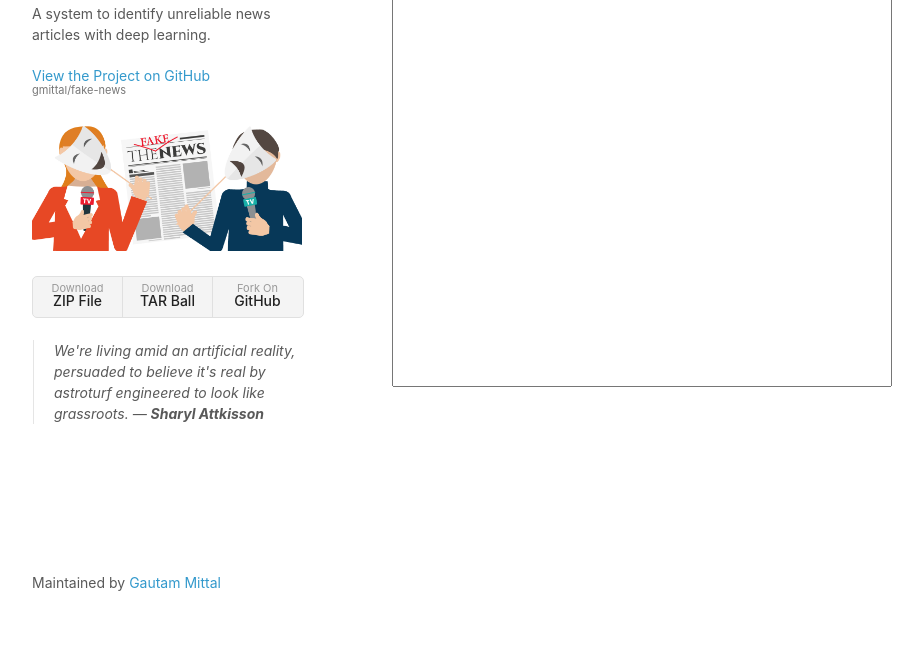
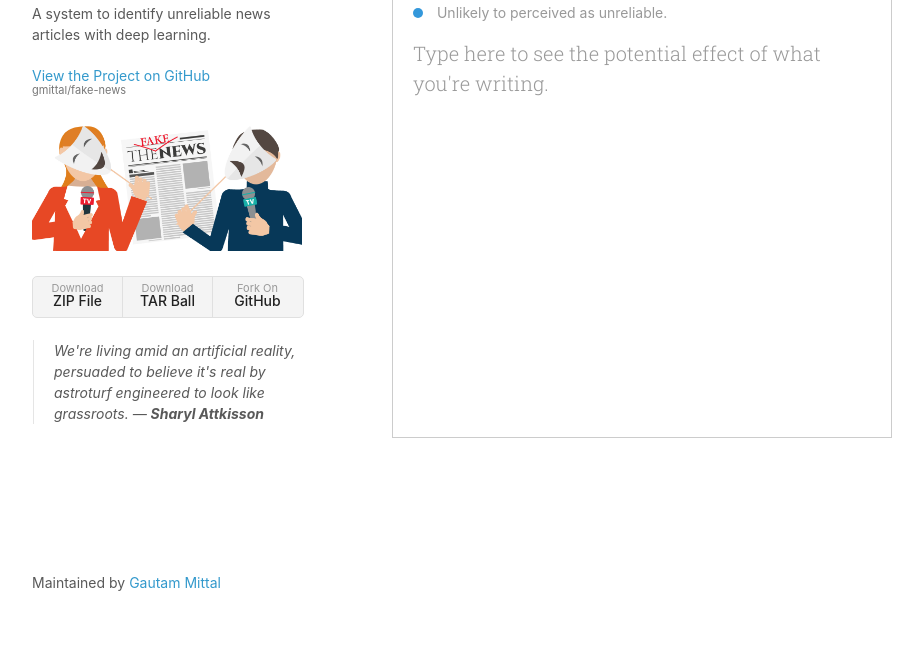
Before and after one commit to gmittal/fake-news, a plain HTML site: page demo/index.html in a window 1280 px wide. Shown: the part 137-800 px from the top of the page, without its empty margins (178-1101 px from the left). Drawn offline with Linux system fonts and the light colour scheme.

Commit message:
Add reliability indicator.

```diff
--- a/demo/index.html
+++ b/demo/index.html
@@ -6,6 +6,7 @@
     <title>Fake News Classification</title>
 
     <link href="//fonts.googleapis.com/css?family=Roboto+Mono" rel="stylesheet">
+    <link href="https://fonts.googleapis.com/css?family=Roboto+Slab:300" rel="stylesheet">
     <link rel="stylesheet" href="stylesheets/styles.css">
     <link rel="stylesheet" href="stylesheets/pygment_trac.css">
     <meta name="viewport" content="width=device-width">
@@ -33,8 +34,11 @@
       </header>
       <section>
         <h1 id="demo_header">Writing Experiment</h1>
-
-        <textarea id='news_content'></textarea>
+        <div id="prediction">
+          <div id="circle" class="real"></div>
+          <span id="helper">Unlikely to perceived as unreliable.</span>
+        </div>
+        <textarea id="news_content" placeholder="Type here to see the potential effect of what you're writing."></textarea>
       </section>
       <footer>
         <p>Maintained by <a href="https://github.com/gmittal">Gautam Mittal</a></p>
--- a/demo/stylesheets/styles.css
+++ b/demo/stylesheets/styles.css
@@ -199,13 +199,52 @@ textarea {
   resize: none;
   width: 100%;
   padding: 20px;
+  padding-top: 0px;
   overflow: auto;
   height: 400px;
-  line-height: 1.15;
+  line-height: 30px;
+  font-size: 20px;
+  font-family: 'Roboto Slab', serif;
+  color: #333;
+  border: 1px solid #ccc;
+  border-top: 0;
+}
+
+textarea::placeholder {
+  color: #999;
 }
 
 textarea:focus {
   outline: none;
+}
+
+#prediction {
+  box-sizing: border-box;
+  padding: 15px 20px;
+  border: 1px solid #ccc;
+  border-top: 0;
+  border-bottom: 0;
+}
+
+#prediction #circle {
+  height: 10px;
+  width: 10px;
+  border-radius: 50%;
+  display: inline-block;
+  margin-right: 10px;
+}
+
+.real {
+  background-color: #3498db;
+}
+
+.fake {
+  background-color: #8e44ad;
+}
+
+#prediction #helper {
+  /* font-family: 'Roboto Mono', monospace; */
+  color: #999;
 }
 
 .spacing {
```
